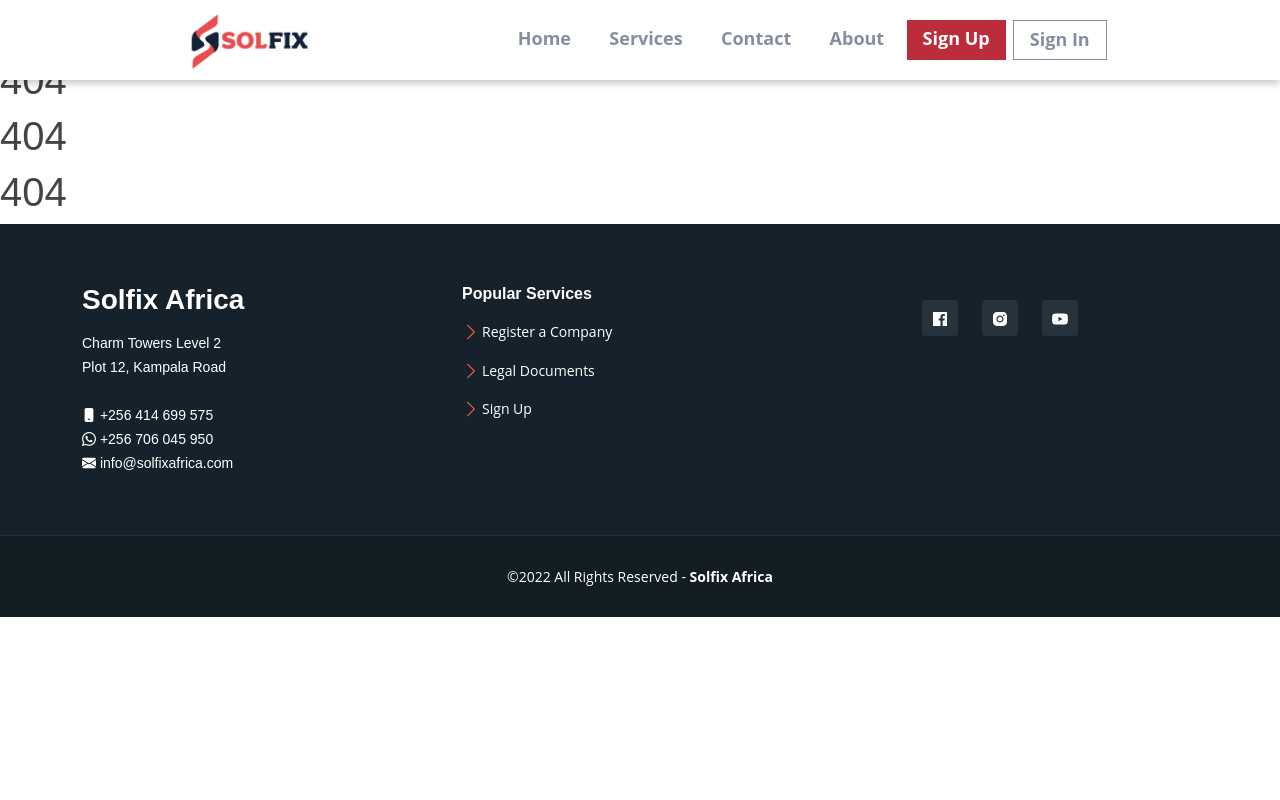
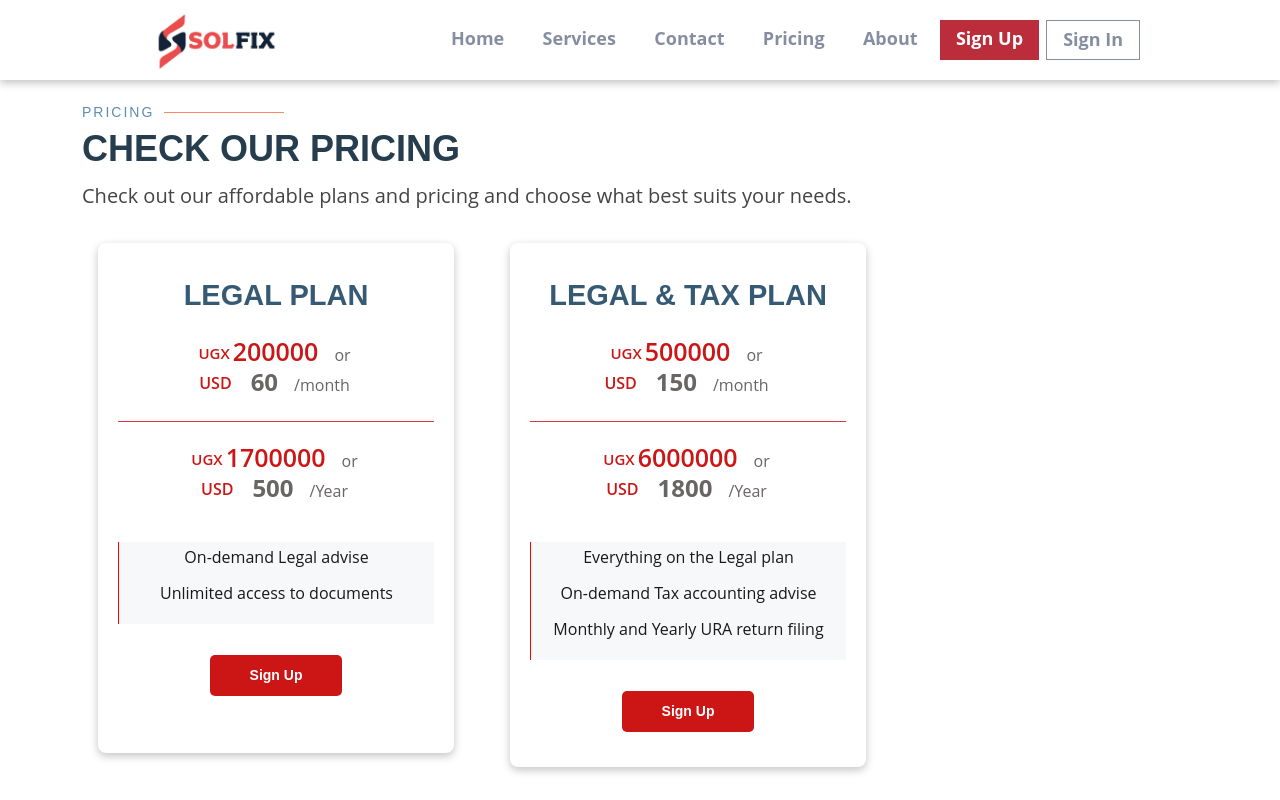
Before and after one commit to MichaelKasingye/solfix-africa-dev-react-app, a React (Create React App) app: page /Pricing in a window 1280 px wide. Shown: the top 800 px of the page. Built offline with nearby package versions, Linux system fonts and the light colour scheme.

Commit message:
Feat:Add price page

```diff
--- a/src/App.js
+++ b/src/App.js
@@ -18,6 +18,7 @@
 import Home from "./Pages/Home";
 import About from "./Pages/About";
 import Contact from "./Pages/Contact";
+import Pricing from "./Pages/Price";
 
 import Error from "./Pages/Error";
 import "./App.css";
@@ -41,6 +42,7 @@
         <Route path="/fetures-decription-page/:id" element={<FeaturesProductDecriptionPage />} />
         <Route path="/about" element={<About />} />
         <Route path="/Contact" element={<Contact />} />
+        <Route path="/Pricing" element={<Pricing />} />
 
         <Route path="/submit-feedback" element={<SubmitFeedBack />} />
 
--- a/src/Components/FeaturesProductDescription/index.js
+++ b/src/Components/FeaturesProductDescription/index.js
@@ -1,33 +1,41 @@
-import React from 'react'
-import ShortBodyTitle from '../BodyTitle/ShortBodyTitle'
+import React from "react";
+import ShortBodyTitle from "../BodyTitle/ShortBodyTitle";
 import { useParams } from "react-router-dom";
-import { productData } from '../../utilities/data';
+import { productData } from "../../utilities/data";
 
 export default function Index() {
   // const [data, setData] = useState('')
   const { id } = useParams();
 
   // eslint-disable-next-line
-  const registrationCompanyData = productData.filter(info => info.id == id);
+  const registrationCompanyData = productData.filter((info) => info.id == id);
 
   // useEffect(() => {
   //   setData(registrationCompanyData[0])
   // }, [registrationCompanyData])
 
-
   console.log(registrationCompanyData);
 
   return (
     <div className="col-sm-12">
-        <ShortBodyTitle title={registrationCompanyData[0].title}/>
+      <ShortBodyTitle title={registrationCompanyData[0].title} />
       <div className="row justify-content-between">
-
         <div className="col-md-5 col-lg-4">
           <div className="product-price d-flex justify-content-center foo">
-           <img src="https://images.pexels.com/photos/327882/pexels-photo-327882.jpeg?auto=compress&cs=tinysrgb&w=1260&h=750&dpr=1" alt="document visual" className="img-fluid"/>
+            <img
+              src="https://images.pexels.com/photos/327882/pexels-photo-327882.jpeg?auto=compress&cs=tinysrgb&w=1260&h=750&dpr=1"
+              alt="document visual"
+              className="img-fluid"
+            />
           </div>
-        <div className='my-4 fw-bold border-bottom border-secondary'>
-           <h3 className='fw-bold fs-2'> UGX<span className='text-danger'>{registrationCompanyData[0].price}</span></h3>
+          <div className="my-4 fw-bold border-bottom border-secondary">
+            <h3 className="fw-bold fs-2">
+              {" "}
+              UGX
+              <span className="text-danger">
+                {registrationCompanyData[0].price}
+              </span>
+            </h3>
           </div>
         </div>
 
@@ -35,7 +43,9 @@
           <div className="row">
             <div className="col-sm-12">
               <div className="title-box-d">
-              <h3 className="title-d text-capitalize">{registrationCompanyData[0].title}</h3>
+                <h3 className="title-d text-capitalize">
+                  {registrationCompanyData[0].title}
+                </h3>
               </div>
             </div>
           </div>
@@ -43,7 +53,6 @@
             <p className="description color-text-a no-margin">
               {registrationCompanyData[0].description}
             </p>
-
           </div>
           <div className="row section-t3 ">
             <div className="col-sm-12">
@@ -54,22 +63,24 @@
           </div>
           <div className=" color-text-a">
             <ul className="no-margin">
-            {
-              [...registrationCompanyData[0].features].map((info, index) => (
+              {[...registrationCompanyData[0].features].map((info, index) => (
                 <li key={index}>{info}</li>
-              ))
-              }
+              ))}
             </ul>
           </div>
           <div>
-        <a href="#services"
+            <a
+              href="https://dashboard.solfixafrica.com/register"
+              // href="#services"
               className="btn btn-danger rounded-3 fs-5"
-           data-bs-toggle="modal" data-bs-target="#CompanyFormation">
-                <span className='fw-bold'>Buy Document</span>
+              // data-bs-toggle="modal"
+              // data-bs-target="#CompanyFormation"
+            >
+              <span className="fw-bold">Buy Document</span>
             </a>
           </div>
         </div>
       </div>
     </div>
-  )
+  );
 }
--- a/src/Components/NavBar/Sidebar.js
+++ b/src/Components/NavBar/Sidebar.js
@@ -25,15 +25,21 @@
     //     cName: className
     // },
     {
+        title: 'Contact',
+        path: '/contact',
+        // icon: <IoIcons.IoMdPeople className="icon"/>,
+        cName: className
+    },
+    {
+        title: 'Pricing',
+        path: '/Pricing',
+        // icon: <IoIcons.IoMdPeople className="icon"/>,
+        cName: className
+    },
+    {
         title: 'About',
         path: '/about',
         // icon: <IoIcons.IoMdPeople className="icon"/>,
         cName: className
-    },
-    {
-        title: 'Contact',
-        path: '/contact',
-        // icon: <IoIcons.IoMdPeople className="icon"/>,
-        cName: className
     }
 ]
--- a/src/Components/NavBar/index.js
+++ b/src/Components/NavBar/index.js
@@ -1,4 +1,4 @@
-import React, {  useState } from "react";
+import React, { useState } from "react";
 import { FaBars } from "react-icons/fa";
 import { AiOutlineClose } from "react-icons/ai";
 import { Link } from "react-router-dom";
@@ -27,8 +27,6 @@
     }
   };
 
-
-
   window.addEventListener("resize", showBurger);
 
   const changeBackground = () => {
@@ -40,7 +38,6 @@
   };
 
   window.addEventListener("scroll", changeBackground);
-
 
   // console.log(user);
 
@@ -62,16 +59,27 @@
             </Link>
           )}
 
-          {burger ? (  ""
+          {burger ? (
+            ""
           ) : (
             <div className="nav-menu">
               <Link to="/">Home</Link>
               <a href="/#featured-services"> Services</a>
               <Link to="/Contact">Contact</Link>
+              <Link to="/Pricing">Pricing</Link>
               <Link to="/about">About</Link>
-                <a className="buttons-filled " href="https://solfixafrica.com/signup">Sign Up</a>
-                <a className="buttons-outlined mx-1"  href="https://solfixafrica.com/signin"  >Sign In</a>
-
+              <a
+                className="buttons-filled "
+                href="https://dashboard.solfixafrica.com/register"
+              >
+                Sign Up
+              </a>
+              <a
+                className="buttons-outlined mx-1"
+                href="https://dashboard.solfixafrica.com/login"
+              >
+                Sign In
+              </a>
             </div>
           )}
 
@@ -114,10 +122,20 @@
               );
             })}
             <li className="sidebar-text">
-             <a className="buttons-filled " href="https://solfixafrica.com/signup">Sign Up</a>
+              <a
+                className="buttons-filled "
+                href="https://dashboard.solfixafrica.com/register"
+              >
+                Sign Up
+              </a>
             </li>
             <li className="sidebar-text">
-                <a className="buttons-outlined mx-1"  href="https://solfixafrica.com/signin"  >Sign In</a>
+              <a
+                className="buttons-outlined mx-1"
+                href="https://dashboard.solfixafrica.com/login"
+              >
+                Sign In
+              </a>
             </li>
           </ul>
         </div>
--- /dev/null
+++ b/src/Components/PriceCards/index.js
@@ -0,0 +1,55 @@
+import React from "react";
+export default function index({ data }) {
+  console.log(data);
+  return (
+    <div className="row" >
+      {data.map((info) => (
+        <div key={info.id}
+          className="col-lg-4 col-md-6 m-3"
+          data-aos="zoom-in"
+          data-aos-delay={150}
+        >
+          <div className="box"
+          >
+            <h3 >{info.title}</h3>
+            {/* <hr/> */}
+
+            <h4 className="border-bottom border-danger pb-4">
+              <sup>UGX</sup>
+              {info.priceMonthlyUGX}
+              <span>or </span>
+              <br/>
+              <sup className="fs-6 m-0">USD</sup>
+              <span className="fs-4 fw-bold">{info.priceMonthlyUSD}</span>
+              <span>/month</span>
+            </h4>
+            {/* <hr/> */}
+            <h4>
+              <sup>UGX</sup>
+              {info.priceAnnuallyUGX}
+              <span>or </span>
+              <br/>
+              <sup className="fs-6 m-0">USD</sup>
+              <span className="fs-4 fw-bold">{info.priceAnnuallyUSD}</span>
+              <span>/Year</span>
+            </h4>
+            {/* <hr/> */}
+
+            <ul>
+                {
+                    [...info.description].map((list, index) =>(
+                        <li className="fs-6" key={index}>{list}</li>
+                    ))
+                }
+            </ul>
+            <div className="btn-wrap">
+              <a href="https://dashboard.solfixafrica.com/register" className="btn-buy">
+                Sign Up
+              </a>
+            </div>
+          </div>
+        </div>
+      ))}
+    </div>
+  );
+}
--- /dev/null
+++ b/src/Pages/Price.jsx
@@ -0,0 +1,21 @@
+import React from 'react'
+import BodyTitle from '../Components/BodyTitle';
+import PriceCards from '../Components/PriceCards'
+import { pricingData } from '../utilities/pricing';
+// console.log(pricingData);
+
+
+export default function Price() {
+
+  return (
+    <section id="pricing" className="pricing mt-5">
+  <div className="container">
+  < BodyTitle title="Pricing"/>
+<p className='fs-5'>Check out our affordable plans and pricing and choose what best suits your needs.</p>
+
+        <PriceCards data={pricingData}/>
+  </div>
+</section>
+
+  )
+}
--- a/src/Styles/Global.css
+++ b/src/Styles/Global.css
@@ -1908,6 +1908,132 @@
   }
 
   /*--------------------------------------------------------------
+# Pricing
+--------------------------------------------------------------*/
+.pricing .box {
+  padding: 20px;
+  /* background: #f8f7f7; */
+  /* border: 1px solid red; */
+  box-shadow: rgba(0, 0, 0, 0.24) 0px 3px 8px;
+  text-align: center;
+  border-radius: 8px;
+  min-height: 510px;
+  position: relative;
+  overflow: hidden;
+}
+.pricing .box h3 {
+  font-weight: 400;
+  padding: 15px;
+  font-size: 29px;
+  text-transform: uppercase;
+  font-weight: 600;
+  color: #375a74;
+}
+.pricing .box h4 {
+  font-size: 25px;
+  color: #cc1616;
+  font-weight: 600;
+  font-family: "Open Sans", sans-serif;
+  margin-bottom: 20px;
+}
+.pricing .box h4 sup {
+  font-size: 15px;
+  top: -2px;
+  left: -3px;
+}
+/* .pricing .box h5 {
+  font-size: 30px;
+  color: #cc1616;
+  font-weight: 600;
+  font-family: "Open Sans", sans-serif;
+  margin-bottom: 20px;
+}
+.pricing .box h5 sup {
+  font-size: 20px;
+  top: -8px;
+  left: -3px;
+}
+.box h5 span {
+  color: #696565;
+  font-size: 16px;
+  font-weight: 400;
+} */
+.box h4 span {
+  color: #696565;
+  font-size: 16px;
+  font-weight: 400;
+}
+.pricing .box ul {
+  margin-top: 40px;
+  padding: 5px;
+  border-left: 1px solid red;
+  background: #f6f8fa;
+  list-style: none;
+  color: #191919;
+  text-align: center;
+  line-height: 20px;
+  font-size: 14px;
+  /* width: 20px; */
+}
+.pricing .box ul li {
+  padding-bottom: 16px;
+}
+.pricing .box ul i {
+  color: #cc1616;
+  font-size: 18px;
+  padding-right: 4px;
+}
+.pricing .box ul .na {
+  color: #ccc;
+  text-decoration: line-through;
+}
+.pricing .box .btn-wrap {
+  padding: 15px;
+  text-align: center;
+}
+.pricing .box .btn-buy {
+  border-radius: 5px;
+  background: #cc1616;
+  display: inline-block;
+  padding: 10px 40px;
+  color: #fff;
+  transition: none;
+  font-size: 14px;
+  font-weight: 400;
+  font-family: "Raleway", sans-serif;
+  font-weight: 600;
+  transition: 0.3s;
+}
+.pricing .box .btn-buy:hover {
+  background: #e82d2d;
+}
+/* .pricing .featured {
+  background: #cc1616;
+  box-shadow: none;
+  color: #fff;
+} */
+.pricing .featured h3, .pricing .featured h4, .pricing .featured ul, .pricing .featured ul li, .pricing .featured ul .na {
+  color: #fff;
+}
+.pricing .featured h4 span {
+  color: rgba(255, 255, 255, 0.58);
+}
+.pricing .featured .btn-wrap {
+  padding: 15px;
+  /* bottom: 200px; */
+  text-align: center;
+}
+.pricing .featured .btn-buy {
+  background: rgba(255, 255, 255, 0.2);
+}
+.pricing .featured .btn-buy:hover {
+  background: #fff;
+  color: #cc1616;
+}
+
+
+
+  /*--------------------------------------------------------------
   # Breadcrumbs
   --------------------------------------------------------------*/
   .breadcrumbs {
--- /dev/null
+++ b/src/utilities/pricing.js
@@ -0,0 +1,31 @@
+export const pricingData = [
+    {
+        id:1,
+        // icon:<i className="bi bi-book" />,
+        title:"Legal Plan",
+        priceMonthlyUGX:200000,
+        priceMonthlyUSD:60,
+        priceAnnuallyUGX:1700000,
+        priceAnnuallyUSD:500,
+        description:[
+            "On-demand Legal advise",
+            "Unlimited  access to documents"
+        ],
+        // path:"/",
+    },
+    {
+        id:2,
+        // icon:<i className="bi bi-book" />,
+        title:"Legal & Tax Plan",
+        priceMonthlyUGX:500000,
+        priceMonthlyUSD:150,
+        priceAnnuallyUGX:6000000,
+        priceAnnuallyUSD:1800,
+        description:[
+            "Everything on the Legal plan",
+            "On-demand Tax accounting advise",
+            "Monthly and Yearly URA return filing"
+        ],
+        // path:"/",
+    },
+]
```
Lines whose indentation alone changed are shown as unchanged.
